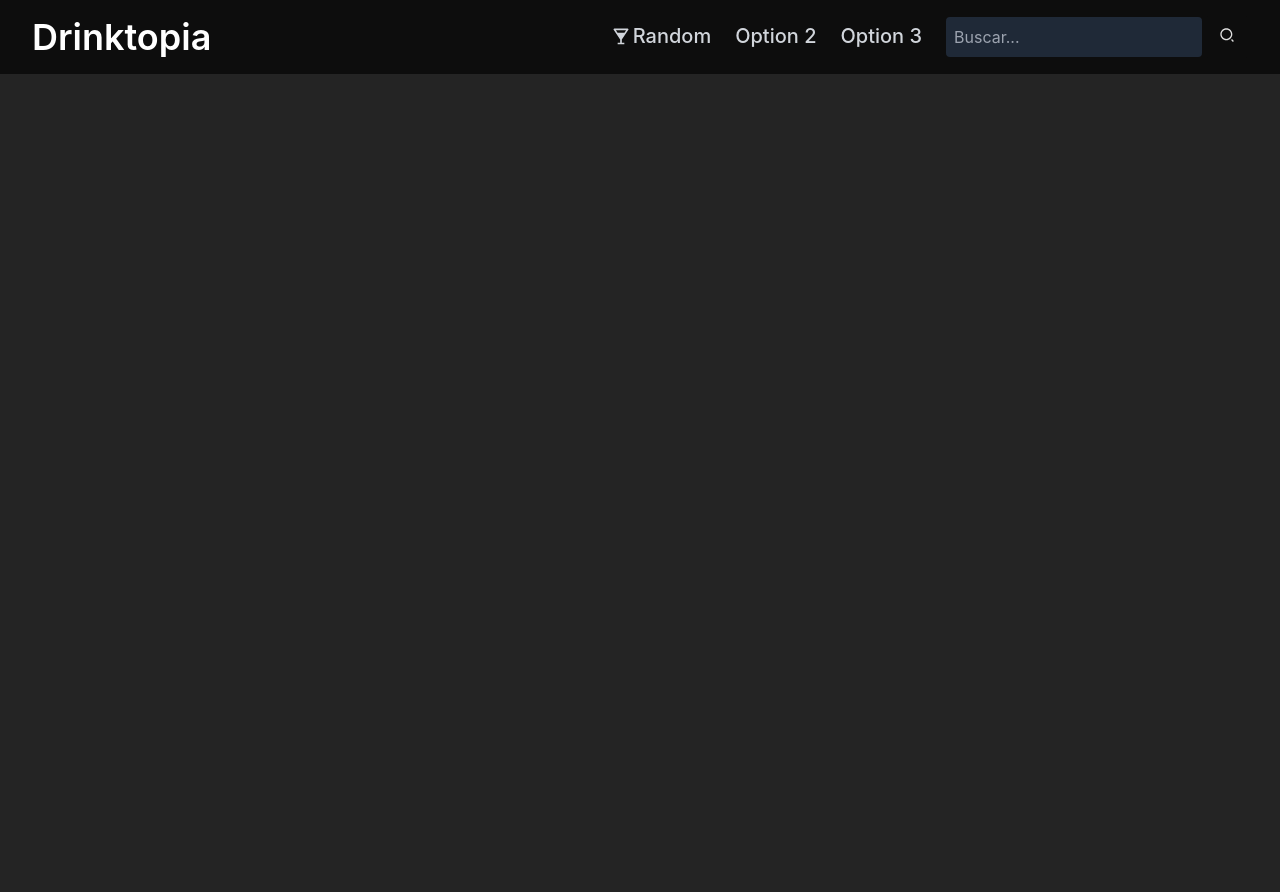
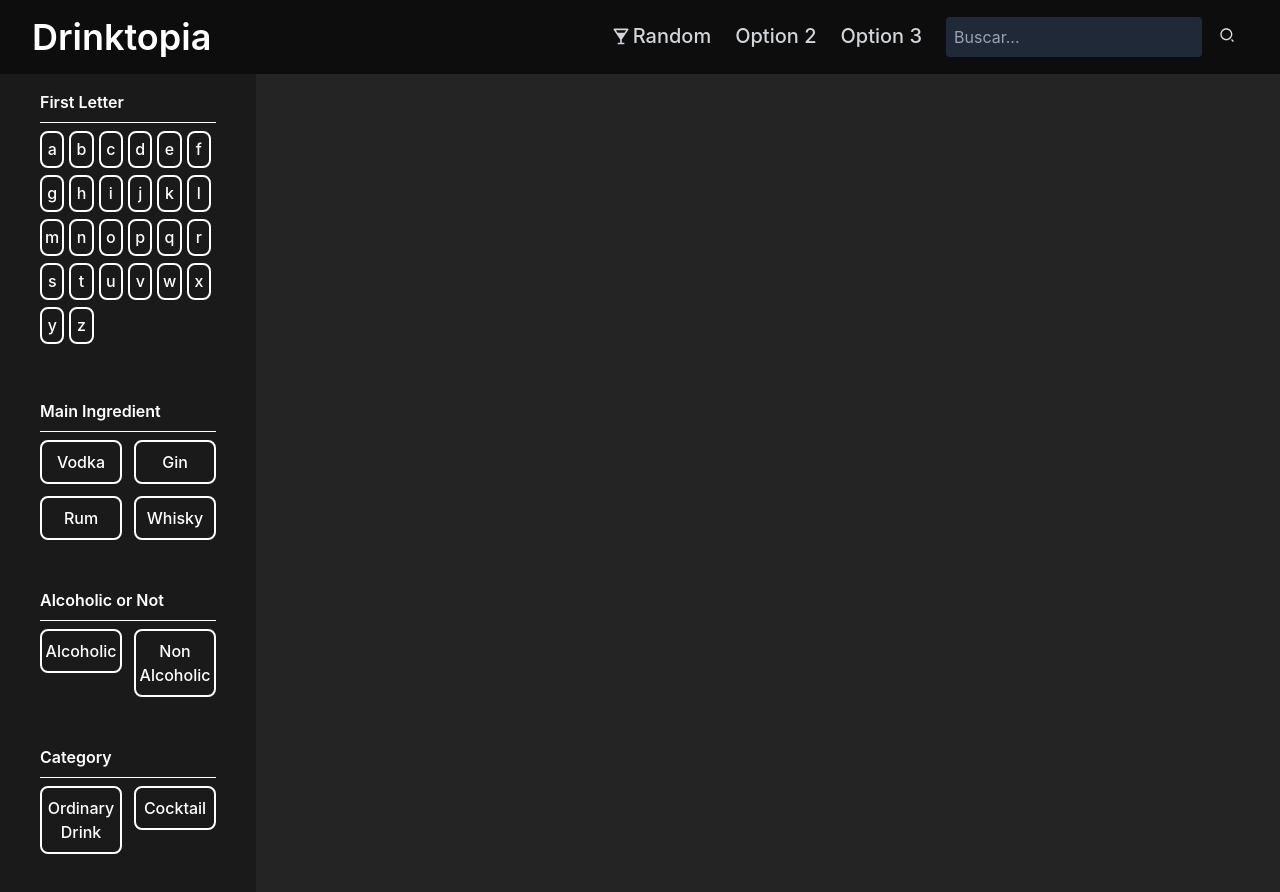
Before and after one commit to MAZeferino/Proj_thecocktailAPI_Front, a React (Vite) app: page / in a window 1280 px wide. Shown: the top 892 px of the page. Before the commit the page ends 800 px from the top, so only its background shows below. Built offline with nearby package versions, Linux system fonts and the light colour scheme; the HTML template or start-up script is replaced by a standard one.

Commit message:
Estilizando filtros

```diff
--- a/src/App.jsx
+++ b/src/App.jsx
@@ -1,44 +1,21 @@
 import './App.css'
 import { Card } from './components/card/card'
+import { Aside } from './components/aside/aside'
+import { Navbar } from './components/navbar/navbar'
 import { useFoodData } from './hooks/useFoodData'
-import { RiSearch2Line } from "react-icons/ri";
-import { BiSolidDrink } from "react-icons/bi";
+import { useFilterByLetter } from './hooks/useFilterByLetter'
+
 
 
 function App() {
   const data = [{ strDrinkThumb: "https://www.thecocktaildb.com/images/media/drink/xwrpsv1478820541.jpg", strDrink: "Teste Drink" },]//useFoodData();
+
   return (
     <>
-      <nav className="bg-[#0D0D0D] p-4">
-        <div className="mx-4 flex items-center justify-between">
-          <div>
-            <span className="font-semibold text-4xl text-white">Drinktopia</span>
-          </div>
-          <div className="flex place-items-center space-x-6">
-            <div className="hidden md:flex space-x-4 gap-2">
-              <a href="#" className="text-gray-300 text-xl hover:text-white transition-colors"><span className='inline-flex place-items-center gap-0.5'><BiSolidDrink/> Random</span></a>
-              <a href="#" className="text-gray-300 hover:text-white transition-colors text-xl">Option 2</a>
-              <a href="#" className="text-gray-300 hover:text-white transition-colors text-xl">Option 3</a>
-            </div>
-            <div className="relative">
-            <input
-              type="text"
-              placeholder="Buscar..."
-              className="px-2 py-2 mr-1 rounded md:w-64 bg-gray-800 text-white placeholder-gray-400 border-gray-700 focus:border-gray-600 focus:ring-gray-600"
-            />
-            <button className="px-3 pb-3.5 pt-2.5 rounded bg-[#0D0D0D] hover:bg-gray-200 hover:text-slate-900 transition duration-300">
-              <RiSearch2Line />
-            </button>
-            </div>
-            <button className="md:hidden text-gray-300 hover:text-white">
-              <span className="sr-only">Open menu</span>
-              <svg className="w-6 h-6" fill="none" stroke="currentColor" viewBox="0 0 24 24" xmlns="http://www.w3.org/2000/svg">
-                <path strokeLinecap="round" strokeLinejoin="round" strokeWidth={2} d="M4 6h16M4 12h16M4 18h16" />
-              </svg>
-            </button>
-          </div>
-        </div>
-      </nav>
+      <Navbar />
+      <div className="flex">
+        <Aside />
+      </div>
     </>
   )
 }
--- /dev/null
+++ b/src/components/aside/AlcoholicFilter/AlcoholicFilter.jsx
@@ -0,0 +1,22 @@
+export function AlcoholicFilter({ clickFunction, filter }) {
+  return (
+    <>
+      <h4 className="text-md font-semibold mt-12">Alcoholic or Not</h4>
+      <hr className="border-t border-white my-2" />
+      <ul className="grid grid-cols-2 gap-3">
+        {["Alcoholic", "NonAlcoholic"].map((drink) => (
+          <li key={drink}>
+            <button
+              id={`btn${drink}Filter`}
+              className={`w-full p-2 border text-white flex items-center justify-center border-solid border-2 focus:outline-none
+              ${filter === drink ? "border-red-800 text-red-800" : "border-white hover:border-red-800 hover:text-red-800"}`}
+              onClick={() => clickFunction(drink)}
+            >
+              {drink === "NonAlcoholic" ? "Non Alcoholic" : drink}
+            </button>
+          </li>
+        ))}
+      </ul>
+    </>
+  )
+}
--- /dev/null
+++ b/src/components/aside/CategoryFilter/CategoryFilter.jsx
@@ -0,0 +1,24 @@
+import { useState } from 'react';
+
+export function CategoryFilter({ clickFunction, filter }) {
+  return (
+    <>
+      <h4 className="text-md font-semibold mt-12">Category</h4>
+      <hr className="border-t border-white my-2" />
+      <ul className="grid grid-cols-2 gap-3">
+        {["OrdinaryDrink", "Cocktail"].map((category) => (
+          <li key={category}>
+            <button
+              id={`btn${category}DrinkFilter`}
+              className={`w-full p-2 border text-white flex items-center justify-center border-solid border-2 focus:outline-none
+              ${filter === category ? "border-red-800 text-red-800" : "border-white hover:border-red-800 hover:text-red-800"}`}
+              onClick={() => clickFunction(category)}
+            >
+              {category === "OrdinaryDrink" ? "Ordinary Drink" : category}
+            </button>
+          </li>
+        ))}
+      </ul>
+    </>
+  )
+}
--- /dev/null
+++ b/src/components/aside/IngredientFilter/IngredientFilter.jsx
@@ -0,0 +1,22 @@
+export function IngredientFilter({ clickFunction, filter }) {
+  return (
+    <>
+      <h4 className="text-md font-semibold mt-12">Main Ingredient</h4>
+      <hr className="border-t border-white my-2" />
+      <ul className="grid grid-cols-2 gap-3">
+        {["Vodka", "Gin", "Rum", "Whisky"].map((ingredient) => (
+          <li key={ingredient}>
+            <button
+              id={`btnIngredient${ingredient}`}
+              className={`w-full p-2 border text-white flex items-center justify-center border-solid border-2 focus:outline-none
+              ${filter === ingredient ? "border-red-800 text-red-800" : "border-white hover:border-red-800 hover:text-red-800"}`}
+              onClick={() => clickFunction(ingredient)}
+            >
+              {ingredient}
+            </button>
+          </li>
+        ))}
+      </ul>
+    </>
+  )
+}
--- /dev/null
+++ b/src/components/aside/LetterFilter/LetterFilter.jsx
@@ -0,0 +1,22 @@
+export function LetterFilter({ clickFunction, filter }) {
+  return (
+    <>
+      <h4 className="text-md font-semibold">First Letter</h4>
+      <hr className="border-t border-white my-2" />
+      <ul className="grid grid-cols-6">
+        {[...Array(26)].map((_, i) => (
+          <li key={i}>
+            <button
+              id={`btnLetter${String.fromCharCode(97 + i)}`}
+              className={`size-5/6 p-2 border text-white flex items-center justify-center border-solid border-2 focus:outline-none
+              ${filter === String.fromCharCode(97 + i) ? "border-red-800 text-red-800" : "border-white hover:border-red-800 hover:text-red-800"}`}
+              onClick={() => clickFunction(String.fromCharCode(97 + i))}
+            >
+              {String.fromCharCode(97 + i)}
+            </button>
+          </li>
+        ))}
+      </ul>
+    </>
+  )
+}
--- /dev/null
+++ b/src/components/aside/aside.jsx
@@ -0,0 +1,27 @@
+import { useFilterByLetter } from './../../hooks/useFilterByLetter.js'
+import { AlcoholicFilter } from './AlcoholicFilter/AlcoholicFilter.jsx'
+import { CategoryFilter } from './CategoryFilter/CategoryFilter.jsx'
+import { IngredientFilter } from './IngredientFilter/IngredientFilter.jsx'
+import { LetterFilter } from './LetterFilter/LetterFilter.jsx'
+import { useEffect, useState } from 'react'
+
+export function Aside() {
+  const [selectedFilter, setSelectedFilter] = useState(null);
+  const drink = useFilterByLetter()
+
+
+  const handleClick = (item) => {
+    setSelectedFilter(item === selectedFilter ? null : item);
+    drink.getDrink("item")
+    console.log(drink.getData)
+  };
+
+  return (
+    <aside className="bg-[#1A1A1A] w-1/5 h-[54.4rem] px-10 py-4 text-white">
+      <LetterFilter clickFunction={handleClick} filter={selectedFilter} />
+      <IngredientFilter clickFunction={handleClick} filter={selectedFilter} />
+      <AlcoholicFilter clickFunction={handleClick} filter={selectedFilter} />
+      <CategoryFilter clickFunction={handleClick} filter={selectedFilter} />
+    </aside>
+  )
+}
--- /dev/null
+++ b/src/components/navbar/navbar.jsx
@@ -0,0 +1,39 @@
+import { RiSearch2Line } from "react-icons/ri";
+import { BiSolidDrink } from "react-icons/bi";
+
+export function Navbar({ image, title }) {
+  return (
+    <nav className="bg-[#0D0D0D] p-4">
+      <div className="mx-4 flex items-center justify-between">
+        <div>
+          <span className="font-semibold text-4xl text-white">Drinktopia</span>
+        </div>
+        <div className="flex place-items-center space-x-6">
+          <div className="hidden md:flex space-x-4 gap-2">
+            <a href="#" className="text-gray-300 text-xl hover:text-white transition-colors">
+              <span className='inline-flex place-items-center gap-0.5'><BiSolidDrink /> Random</span>
+            </a>
+            <a href="#" className="text-gray-300 hover:text-white transition-colors text-xl">Option 2</a>
+            <a href="#" className="text-gray-300 hover:text-white transition-colors text-xl">Option 3</a>
+          </div>
+          <div className="relative">
+            <input
+              type="text"
+              placeholder="Buscar..."
+              className="px-2 py-2 mr-1 rounded md:w-64 bg-gray-800 text-white placeholder-gray-400 border-gray-700 focus:border-gray-600 focus:ring-gray-600"
+            />
+            <button className="px-3 pb-3.5 pt-2.5 rounded bg-[#0D0D0D] hover:bg-gray-200 hover:text-slate-900 transition duration-300">
+              <RiSearch2Line />
+            </button>
+          </div>
+          <button className="md:hidden text-gray-300 hover:text-white">
+            <span className="sr-only">Open menu</span>
+            <svg className="w-6 h-6" fill="none" stroke="currentColor" viewBox="0 0 24 24" xmlns="http://www.w3.org/2000/svg">
+              <path strokeLinecap="round" strokeLinejoin="round" strokeWidth={2} d="M4 6h16M4 12h16M4 18h16" />
+            </svg>
+          </button>
+        </div>
+      </div>
+    </nav>
+  )
+}
--- /dev/null
+++ b/src/hooks/useFilterByLetter.js
@@ -0,0 +1,26 @@
+import { useQuery } from "@tanstack/react-query";
+import axios from "axios"
+import { useState } from "react";
+
+const API_URL = 'http://localhost:8080/'
+
+const fetchData = async (letter) => {
+  const response = await axios.get(`${API_URL}drink`);
+  return response;
+}
+
+export function useFilterByLetter() {
+  const [getData, setData] = useState([])
+
+  const getDrink = (letter) => {
+    const query = useQuery({
+      queryFn: () => fetchData(letter),
+      queryKey: ['define-filter'],
+      retry: 2
+    })
+
+    setData((prev) => prev = query)
+  }
+
+  return { getDrink, getData }
+}
--- a/src/hooks/useFoodData.js
+++ b/src/hooks/useFoodData.js
@@ -8,12 +8,12 @@ const fetchData = async () => {
     return response;
 }
 
-export function useFoodData(){
+export function useFoodData() {
     const query = useQuery({
         queryFn: fetchData,
         queryKey: ['food-data'],
-        retry:2
+        retry: 2
     })
 
-    return {...query, data: query.data?.data.drinks}
+    return { ...query, data: query.data?.data.drinks }
 }
```
